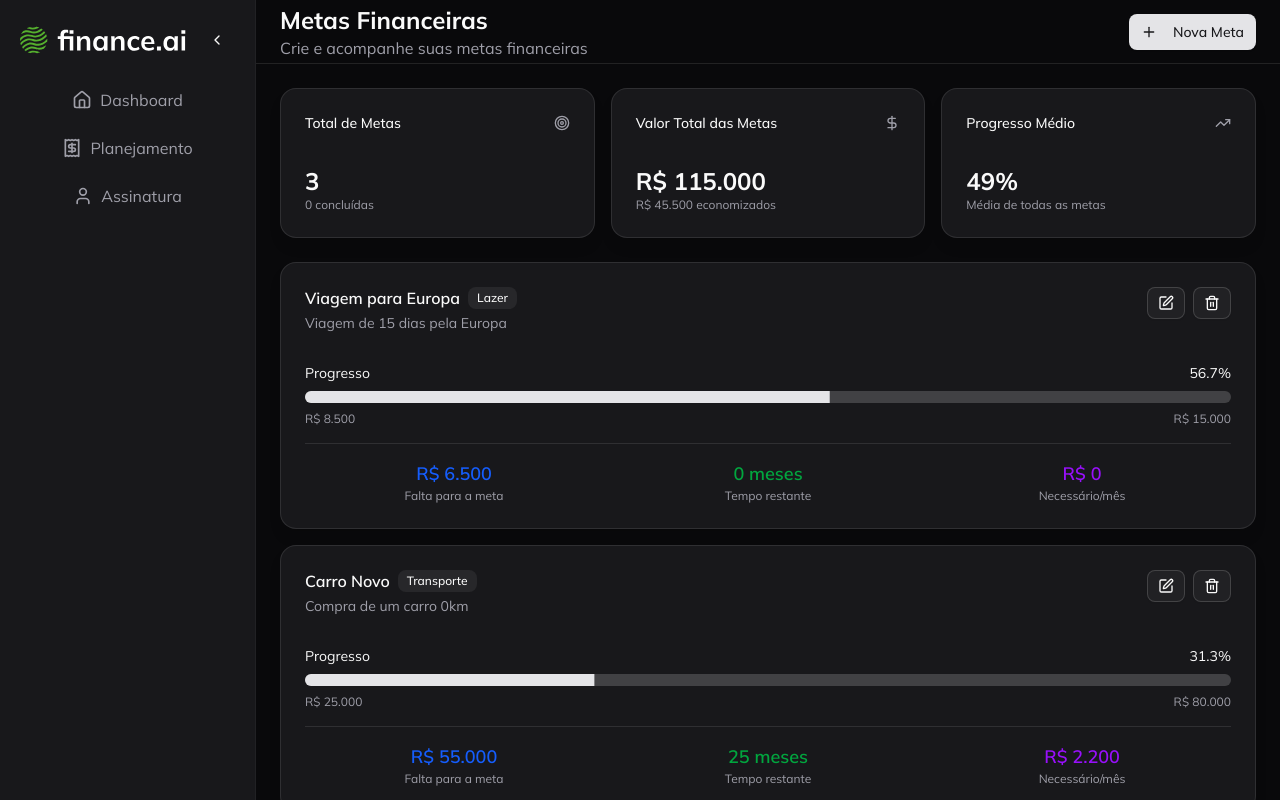
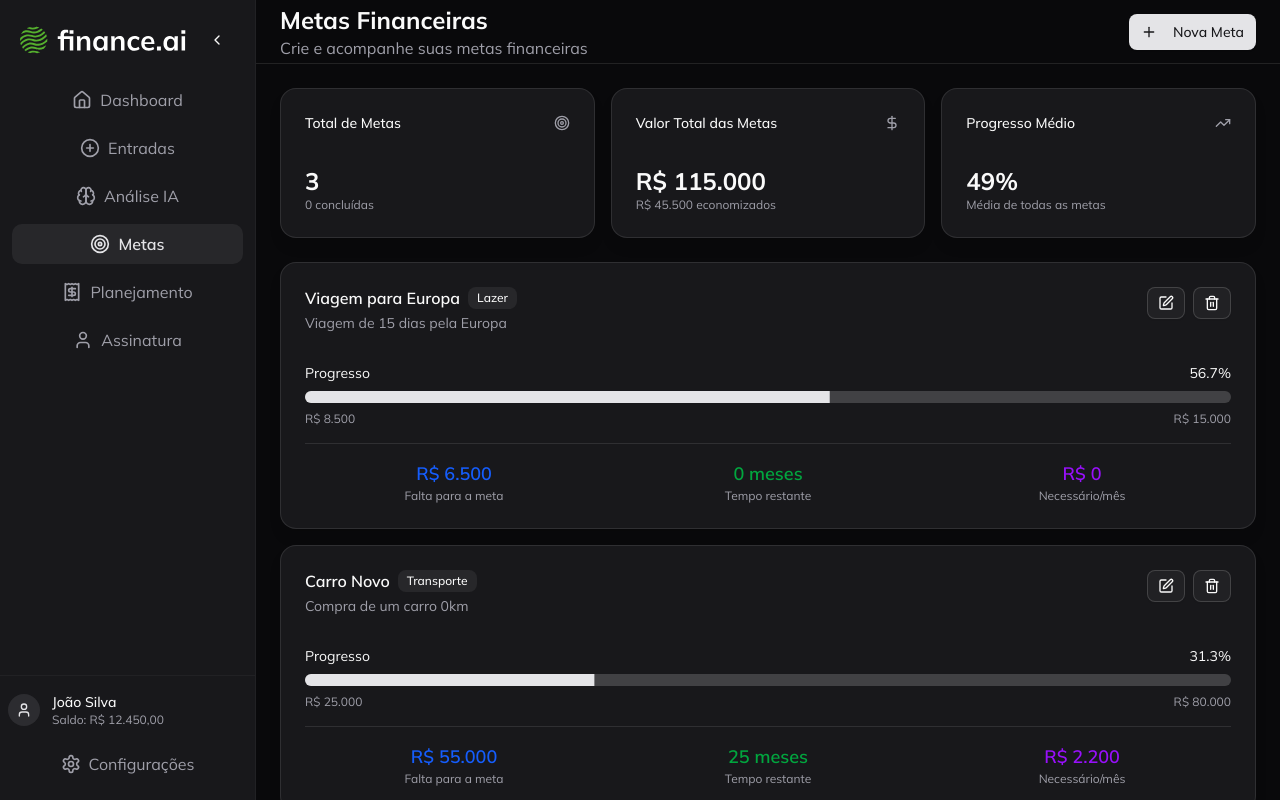
Before and after one commit to JulioAmaral007/Amaral-Finance-AI, a Next.js app: page /target in a window 1280 px wide. Built offline with nearby package versions, Linux system fonts and the light colour scheme.

Commit message:
refactor(ui): enhance layout and styling of home, planning, and subscription pages; add new sidebar links and user footer details for improved navigation and user experience

```diff
--- a/src/app/(home)/page.tsx
+++ b/src/app/(home)/page.tsx
@@ -24,16 +24,20 @@ export default async function HomePage({ searchParams }: HomePageProps) {
   const dashboard = await getDashboard(month || currentMonth)
 
   return (
-    <div className="flex bg-background">
+    <div className="flex h-screen">
       <Sidebar />
-      <main className="h-dvh w-full overflow-y-auto">
-        <div className="flex flex-col space-y-4 p-4">
-          <div className="flex items-center justify-between">
-            <h1 className="text-2xl font-semibold tracking-tight">Dashboard</h1>
-            <div className="flex items-center gap-3">
-              <TimeSelect />
-            </div>
+      <div className="flex-1 flex flex-col">
+        <header className="flex h-16 shrink-0 items-center gap-2 border-b px-6">
+          <div className="flex-1">
+            <h1 className="text-2xl font-bold">Dashboard</h1>
+            <p className="text-muted-foreground">Visão geral das suas finanças</p>
           </div>
+          <div className="flex items-center gap-3">
+            <TimeSelect />
+          </div>
+        </header>
+
+        <main className="flex-1 p-6 overflow-auto">
           <div className="grid grid-cols-1 gap-3 lg:grid-cols-4">
             <div className="flex h-min flex-col gap-3 col-span-3">
               <SummaryCards month={month || currentMonth} {...dashboard} />
@@ -42,12 +46,12 @@ export default async function HomePage({ searchParams }: HomePageProps) {
                 <ExpensesPerCategory expensesPerCategory={dashboard.totalExpensePerCategory} />
               </div>
             </div>
-            <div className="h-[calc(100dvh-100px)] col-span-1">
+            <div className="h-[calc(100vh-200px)] col-span-1">
               <LastTransactions lastTransactions={dashboard.lastTransactions} />
             </div>
           </div>
-        </div>
-      </main>
+        </main>
+      </div>
     </div>
   )
 }
--- a/src/app/_components/sidebar.tsx
+++ b/src/app/_components/sidebar.tsx
@@ -1,7 +1,7 @@
 'use client'
 
 import { Toggle } from '@/_components/ui/toggle'
-import { ChevronLeft, Home, Receipt, User } from 'lucide-react'
+import { Brain, ChevronLeft, Home, PlusCircle, Receipt, Settings, Target, User } from 'lucide-react'
 import Image from 'next/image'
 import Link from 'next/link'
 import { usePathname } from 'next/navigation'
@@ -13,7 +13,7 @@ export function Sidebar() {
 
   return (
     <nav
-      className={`flex h-dvh flex-col border-r border-border/40 bg-card transition-all duration-300 ${
+      className={`flex h-full flex-col border-r border-border/40 bg-card transition-all duration-300 ${
         isCollapsed ? 'w-16' : 'w-64'
       }`}
     >
@@ -42,7 +42,8 @@ export function Sidebar() {
           />
         </Toggle>
       </div>
-      <div className="flex flex-col gap-2 px-3">
+
+      <div className="flex flex-col gap-2 px-3 flex-1">
         <Link
           href="/"
           className={`flex items-center justify-center gap-2 rounded-lg p-2 transition-colors hover:bg-accent ${
@@ -51,6 +52,39 @@ export function Sidebar() {
         >
           <Home className="h-5 w-5" />
           {!isCollapsed && <span>Dashboard</span>}
+        </Link>
+        <Link
+          href="/entries"
+          className={`flex items-center justify-center gap-2 rounded-lg p-2 transition-colors hover:bg-accent ${
+            pathname === '/entries'
+              ? 'bg-accent font-semibold text-primary'
+              : 'text-muted-foreground'
+          }`}
+        >
+          <PlusCircle className="h-5 w-5" />
+          {!isCollapsed && <span>Entradas</span>}
+        </Link>
+        <Link
+          href="/analysis"
+          className={`flex items-center justify-center gap-2 rounded-lg p-2 transition-colors hover:bg-accent ${
+            pathname === '/analysis'
+              ? 'bg-accent font-semibold text-primary'
+              : 'text-muted-foreground'
+          }`}
+        >
+          <Brain className="h-5 w-5" />
+          {!isCollapsed && <span>Análise IA</span>}
+        </Link>
+        <Link
+          href="/target"
+          className={`flex items-center justify-center gap-2 rounded-lg p-2 transition-colors hover:bg-accent ${
+            pathname === '/target'
+              ? 'bg-accent font-semibold text-primary'
+              : 'text-muted-foreground'
+          }`}
+        >
+          <Target className="h-5 w-5" />
+          {!isCollapsed && <span>Metas</span>}
         </Link>
         <Link
           href="/planning"
@@ -75,6 +109,36 @@ export function Sidebar() {
           {!isCollapsed && <span>Assinatura</span>}
         </Link>
       </div>
+
+      {/* Footer do usuário */}
+      <div className="border-t border-border/40">
+        <div className={`flex items-center gap-3 px-2 py-4 ${isCollapsed ? 'justify-center' : ''}`}>
+          <div className="h-8 w-8 rounded-full bg-primary/10 flex items-center justify-center">
+            <User className="h-4 w-4 text-primary" />
+          </div>
+          {!isCollapsed && (
+            <div className="flex-1 min-w-0">
+              <p className="text-sm font-medium truncate">João Silva</p>
+              <p className="text-xs text-muted-foreground truncate">Saldo: R$ 12.450,00</p>
+            </div>
+          )}
+        </div>
+
+        {/* Link de configurações no footer */}
+        <div className="px-2 pb-4">
+          <Link
+            href="/settings"
+            className={`flex items-center justify-center gap-2 rounded-lg p-2 transition-colors hover:bg-accent ${
+              pathname === '/settings'
+                ? 'bg-accent font-semibold text-primary'
+                : 'text-muted-foreground'
+            }`}
+          >
+            <Settings className="h-5 w-5" />
+            {!isCollapsed && <span>Configurações</span>}
+          </Link>
+        </div>
+      </div>
     </nav>
   )
 }
--- a/src/app/planning/page.tsx
+++ b/src/app/planning/page.tsx
@@ -248,24 +248,34 @@ export default function PlanningPage() {
 
   if (isLoading) {
     return (
-      <div className="flex bg-background">
+      <div className="flex h-screen">
         <Sidebar />
-        <main className="h-dvh w-full max-w-screen-2xl mx-auto">
+        <div className="flex-1 flex flex-col">
+          <header className="flex h-16 shrink-0 items-center gap-2 border-b px-6">
+            <div className="flex-1">
+              <h1 className="text-2xl font-bold">Planejamento</h1>
+              <p className="text-muted-foreground">Planeje suas finanças</p>
+            </div>
+          </header>
+          <main className="flex-1 p-6 overflow-auto">
             <div className="flex items-center justify-center h-full">
               <p className="text-muted-foreground">Carregando...</p>
             </div>
           </main>
         </div>
+      </div>
     )
   }
 
   return (
-    <div className="flex bg-background">
+    <div className="flex h-screen">
       <Sidebar />
-      <main className="h-dvh w-full overflow-y-auto">
-        <div className="flex flex-col space-y-4 p-4">
-          <div className="flex items-center justify-between">
-            <h1 className="text-2xl font-semibold tracking-tight">Planejamento</h1>
+      <div className="flex-1 flex flex-col">
+        <header className="flex h-16 shrink-0 items-center gap-2 border-b px-6">
+          <div className="flex-1">
+            <h1 className="text-2xl font-bold">Planejamento</h1>
+            <p className="text-muted-foreground">Planeje suas finanças</p>
+          </div>
           <Select
             value={selectedYear.toString()}
             onValueChange={value => setSelectedYear(Number(value))}
@@ -281,14 +291,15 @@ export default function PlanningPage() {
               ))}
             </SelectContent>
           </Select>
-          </div>
+        </header>
 
+        <main className="flex-1 p-6 overflow-auto">
           <div className="grid grid-cols-1 lg:grid-cols-2 gap-6">
             <BalanceChart months={months} />
             <ScenarioSimulator months={months} onAddScenario={handleAddScenario} />
           </div>
 
-          <div className="grid grid-cols-1 md:grid-cols-2 lg:grid-cols-3 xl:grid-cols-4 gap-6">
+          <div className="grid grid-cols-1 md:grid-cols-2 lg:grid-cols-3 xl:grid-cols-4 gap-6 mt-6">
             {months.map(month => (
               <MonthCard
                 key={month.month}
@@ -307,8 +318,8 @@ export default function PlanningPage() {
               onClose={() => setSelectedMonth(null)}
             />
           )}
+        </main>
       </div>
-      </main>
     </div>
   )
 }
--- a/src/app/subscription/page.tsx
+++ b/src/app/subscription/page.tsx
@@ -1,10 +1,26 @@
-import Navbar from '../_components/sidebar'
+import { Sidebar } from '../_components/sidebar'
 
 export default function Subscription() {
   return (
-    <div>
-      <Navbar />
-      <h1>Subscription</h1>
+    <div className="flex h-screen">
+      <Sidebar />
+      <div className="flex-1 flex flex-col">
+        <header className="flex h-16 shrink-0 items-center gap-2 border-b px-6">
+          <div className="flex-1">
+            <h1 className="text-2xl font-bold">Assinatura</h1>
+            <p className="text-muted-foreground">Gerencie sua assinatura</p>
+          </div>
+        </header>
+
+        <main className="flex-1 p-6 overflow-auto">
+          <div className="flex items-center justify-center h-full">
+            <div className="text-center">
+              <h2 className="text-xl font-semibold mb-2">Página em desenvolvimento</h2>
+              <p className="text-muted-foreground">Em breve você poderá gerenciar sua assinatura aqui.</p>
+            </div>
+          </div>
+        </main>
+      </div>
     </div>
   )
 }
```
Lines whose indentation alone changed are shown as unchanged.
